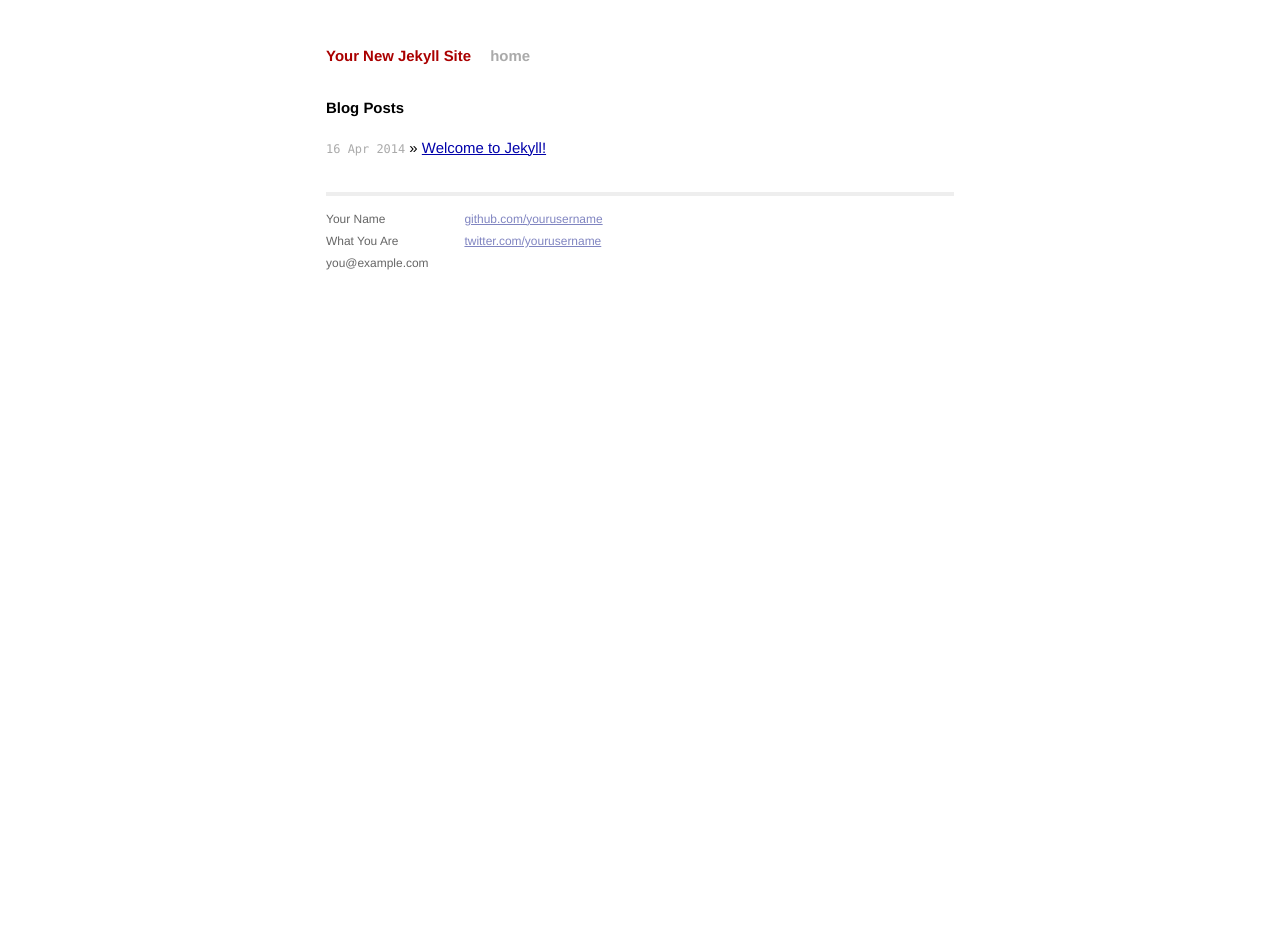
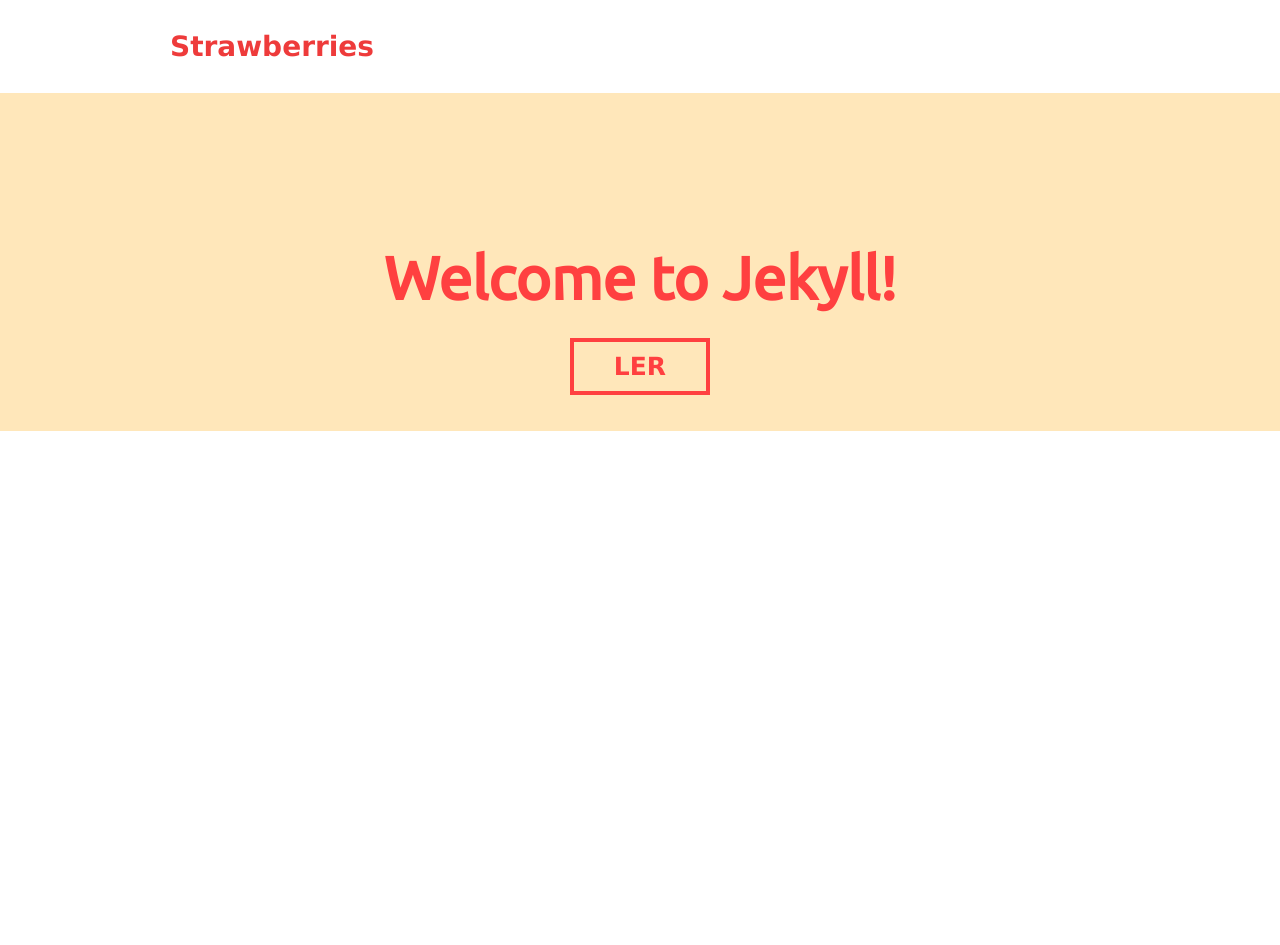
Before and after one commit to FlaviaFortes/strawberries, a Jekyll site: the page built from index.html, in a window 1280 px wide. Built offline with Jekyll 4.4.1, drawn with Linux system fonts in a browser that asks for light colours; Markdown is read by kramdown in place of the engine named in the settings; after the commit the page ends 900 px from its top, so only the background shows below that.

Commit message:
Add some style

```diff
--- a/_layouts/default.html
+++ b/_layouts/default.html
@@ -1,44 +1,28 @@
 <!DOCTYPE html>
-<html>
+<html lang="pt-br">
   <head>
     <meta charset="utf-8">
-        <meta http-equiv="X-UA-Compatible" content="IE=edge,chrome=1">
-        <title>{{ page.title }}</title>
-        <meta name="viewport" content="width=device-width">
-
-        <!-- syntax highlighting CSS -->
-        <link rel="stylesheet" href="/css/syntax.css">
-
-        <!-- Custom CSS -->
-        <link rel="stylesheet" href="/css/main.css">
+    <meta http-equiv="Content-Type" content="text/html; charset=utf-8" />
+    <title>{{ page.title }} | Morangos :) (@flafortes)</title>
+    <meta name="author" content="Mauro George" />
+    <meta name="description" content="{{ page.meta_description }}" />
+    <meta name="keywords" content="{{ page.meta_keywords }}" />
+    <meta content='width=device-width, initial-scale=1, maximum-scale=1, user-scalable=no' name='viewport'>
+    <link href='http://fonts.googleapis.com/css?family=Ubuntu' rel='stylesheet' type='text/css'>
+    <link rel="stylesheet" href="/css/syntax.css" type="text/css" />
+    <link rel="stylesheet" href="/css/main.css" type="text/css" />
 
   </head>
   <body>
-
-        <div class="site">
-          <div class="header">
-            <h1 class="title"><a href="/">{{ site.name }}</a></h1>
-            <a class="extra" href="/">home</a>
+    <div id="header-holder">
+      <header id="header" class="wrapper">
+        <h1><a href="/" title="Strawberries' Blog">Strawberries</a></h1>
+      </header>
     </div>
-
     {{ content }}
-
-          <div class="footer">
-            <div class="contact">
-              <p>
-                Your Name<br />
-                What You Are<br />
-                you@example.com
-              </p>
+    <div id="footer-holder">
+      <footer id="footer" class="wrapper">
+      </footer>
     </div>
-            <div class="contact">
-              <p>
-                <a href="https://github.com/yourusername">github.com/yourusername</a><br />
-                <a href="https://twitter.com/yourusername">twitter.com/yourusername</a><br />
-              </p>
-            </div>
-          </div>
-        </div>
-
   </body>
 </html>
--- a/css/main.css
+++ b/css/main.css
@@ -1,160 +1,312 @@
-/*****************************************************************************/
-/*
-/* Common
-/*
-/*****************************************************************************/
+/* =Reset
+ * -------------------------------------------------------------- */
 
-/* Global Reset */
 * {
   margin: 0;
   padding: 0;
 }
 
-html, body { height: 100%; }
+/* =Global
+ * -------------------------------------------------------------- */
+
+html {
+  font-size: 62.5%;
+}
 
 body {
-  background-color: #FFF;
-  font: 13.34px Helvetica, Arial, sans-serif;
-  font-size: small;
+  font: 1.4rem Verdana, Arial, Helvetica, sans-serif;
+  color: #555;
+}
+
+img {
+  border: none;
+}
+
+a {
+  color: #55198B;
+  text-decoration: none;
+}
+
+a:hover {
+  text-decoration: underline;
+}
+
+/** reset tags HTML5. */
+article, aside, dialog, figure, footer, header,
+hgroup, menu, nav, section, menu {
+  display:block;
+}
+
+/* =Wrapper
+ * -------------------------------------------------------------- */
+
+.wrapper {
+  width:940px;
+  margin: 0 auto;
+  padding: 0 10px;
+}
+
+/* =Header
+ * -------------------------------------------------------------- */
+
+#header-holder {
+  padding: 30px 0;
+}
+
+#header {
+  overflow: hidden;
+}
+
+#header h1 a {
+  color: #EE3B3B;
+  font-size: 2.8rem;
+  float: left;
+}
+
+#header h1 a:hover {
+  text-decoration: none;
+}
+
+#header nav {
+  float: right;
+  font-size: 1.4em;
+}
+
+#header nav a {
+  color: #555;
+  margin-left: 20px;
+}
+
+/* =Container
+ * -------------------------------------------------------------- */
+
+#container {}
+
+/* =Footer
+ * -------------------------------------------------------------- */
+
+#footer-holder {
+/*  background: #FFDAB9;*/
+  padding: 20px 0;
+  text-align: center;
+  color: #fff;
+}
+
+#footer-holder a {
+  color: #fff;
+}
+
+/* =Home
+ * -------------------------------------------------------------- */
+
+#home-last-post-holder,
+#post-title-holder {
+  background: #FFE7BA;
+  margin-bottom: 30px;
+}
+
+#home-last-post,
+#post-title {
+  padding: 150px 0 50px;
   text-align: center;
 }
 
-h1, h2, h3, h4, h5, h6 {
-  font-size: 100%; }
-
-h1 { margin-bottom: 1em; }
-p { margin: 1em 0; }
-
-a         { color: #00a; }
-a:hover   { color: #000; }
-a:visited { color: #a0a; }
-
-/*****************************************************************************/
-/*
-/* Home
-/*
-/*****************************************************************************/
-.posts {
-  list-style-type: none;
-  margin-bottom: 2em;
+#home-last-post h1,
+#post-title h1 {
+  margin-bottom: 40px;
 }
 
-.posts li {
-  line-height: 1.75em;
+#home-last-post h1 a,
+#post-title h1 a {
+  color: #FF4040;
+  font-size: 6.0rem;
+  text-decoration: none;
+  font-family: 'Ubuntu', sans-serif;
 }
 
-.posts span {
-  color: #aaa;
-  font-family: Monaco, "Courier New", monospace;
-  font-size: 80%;
+a#home-last-post-read {
+  border: 4px solid #FF4040;
+  padding: 10px 40px;
+  color: #FF4040;
+  font-size: 2.5rem;
+  text-transform: uppercase;
+  font-weight:900;
 }
 
-/*****************************************************************************/
-/*
-/* Site
-/*
-/*****************************************************************************/
+#home-posts {}
 
-.site {
-  font-size: 115%;
-  text-align: justify;
-  width: 42em;
-  margin: 3em auto 2em;
-  line-height: 1.5em;
+#home-posts article {
+  border-bottom: 1px solid #5295CF;
+  overflow: hidden;
+  margin-bottom: 25px;
+  padding-bottom: 35px;
 }
 
-.header a {
-  font-weight: bold;
+#home-posts article a {
   text-decoration: none;
 }
 
-.title {
-  display: inline-block;
-  margin-bottom: 2em;
+#home-posts .home-post-date {
+  background: #5295CF;
+  float: left;
+  width: 120px;
+  margin-right: 30px;
+  padding: 10px;
+  text-align: center;
+  color: #fff;
 }
 
-.title a {
-  color: #a00;
+#home-posts h1 {
+  font-weight: normal;
+  font-size: 2.5rem;
+  float: left;
+  width: 765px;
 }
 
-.title a:hover {
-  color: #000;
+/* =Post
+ * -------------------------------------------------------------- */
+
+#post-title h1 {
+  margin-bottom: 0;
 }
 
-.header a.extra {
-  color: #aaa;
-  margin-left: 1em;
+#post {
+  margin-bottom: 40px;
 }
 
-.header a.extra:hover {
-  color: #000;
+#post p {
+  font-size: 1.8rem;
+  line-height: 2;
+  margin-bottom: 20px;
 }
 
-.meta {
-  color: #aaa;
+#post h2, #post h3 {
+  font-size: 2.2rem;
+  margin: 30px 0 5px;
 }
 
-.footer {
-  font-size: 80%;
-  color: #666;
-  border-top: 4px solid #eee;
-  margin-top: 2em;
-  overflow: hidden;
+#post h3 {
+  font-size: 2.0rem;
 }
 
-.footer .contact {
-  float: left;
-  margin-right: 3em;
+
+#post pre {
+  background-color: #F5F5F5;
+  border: 1px solid rgba(0, 0, 0, 0.15);
+  border-radius: 3px 3px 3px 3px;
+  display: block;
+  font-size: 1.5rem;
+  line-height: 18px;
+  margin: 20px 0;
+  padding: 8.5px;
+  white-space: pre-wrap;
+  word-wrap: break-word;
 }
 
-.footer .contact a {
-  color: #8085C1;
+#post code {
+  background-color: #F5F5F5;
+  border: 1px solid rgba(0, 0, 0, 0.15);
+  border-radius: 3px 3px 3px 3px;
+  padding: 3px;
 }
 
-.footer .rss {
-  margin-top: 1.1em;
-  margin-right: -.2em;
-  float: right;
-}
-
-.footer .rss img {
+#post pre code {
+  background: none;
   border: 0;
 }
 
-/*****************************************************************************/
-/*
-/* Posts
-/*
-/*****************************************************************************/
-
-/* standard */
-.post pre {
-  border: 1px solid #ddd;
-  background-color: #eef;
-  padding: 0 .4em;
+blockquote {
+  border-left: 5px solid #EEEEEE;
+  margin-bottom: 20px;
+  padding-left: 15px;
+  font-size: 1.8rem;
 }
 
-.post ul, .post ol {
-  margin-left: 1.35em;
+#post ul,
+#post ol {
+  font-size: 1.8rem;
+  margin: 20px 0 20px 40px;
 }
 
-.post code {
-  border: 1px solid #ddd;
-  background-color: #eef;
-  padding: 0 .2em;
+#post li {
+  margin-bottom: 10px;
 }
 
-.post pre code {
-  border: none;
+#comments {}
+
+#comments h2 {
+  font-size: 2.2rem;
+  margin-bottom: 2rem;
 }
 
-/* terminal */
-.post pre.terminal {
-  border: 1px solid #000;
-  background-color: #333;
-  color: #FFF;
+/* =Responsive
+ * -------------------------------------------------------------- */
+
+@media only screen and (max-width: 599px) {
+
+  #home-last-post,
+  #post-title {
+    padding: 75px 0 25px;
+    text-align: center;
+  }
+
+  #home-last-post h1 a,
+  #post-title h1 a {
+    font-size: 3rem;
+  }
+
+  a#home-last-post-read {
+    border: 3px solid #fff;
+    padding: 5px 20px;
+    font-size: 1.5rem;
+  }
+
+  #home-posts .home-post-date {
+    float: none;
+    width: 80px;
+    padding: 10px;
+  }
+
+  #home-posts h1 {
+    font-size: 2rem;
+  }
 }
 
-.post pre.terminal code {
-  background-color: #333;
+@media only screen and (max-width: 767px) {
+
+   #header h1 {
+     margin-bottom: 10px;
+   }
+
+   #header h1 a {
+     float: none;
+   }
+
+   #header nav {
+     float: none;
+   }
+
+   #header nav a {
+     margin: 0 10px 0 0;
+   }
+ }
+
+@media only screen and (max-width: 767px) and (orientation: portrait), only screen and (max-width:960px) {
+
+  .wrapper {
+    width:90%;
+    margin: 0 auto;
+  }
+
+  #home-posts .home-post-date {
+    float: none;
+  }
+
+  #home-posts h1 {
+    float: none;
+    width: 100%;
+  }
+
 }
+
+Status API Training Shop Blog About © 2014 GitHub, Inc. Terms Privacy Security Contact
--- a/index.html
+++ b/index.html
@@ -1,13 +1,25 @@
 ---
 layout: default
-title: Your New Jekyll Site
+title: Página inicial
+meta_description: Strawberries é o blog da @flafortes desenvolvimento web, Ruby, Rails, Git, Agile e muito mais!
+meta_keywords: strawberries, flafortes, flavia, fortes, web, ruby, rails, git, agile, programação
 ---
 
-<div id="home">
-  <h1>Blog Posts</h1>
-  <ul class="posts">
-    {% for post in site.posts %}
-      <li><span>{{ post.date | date_to_string }}</span> &raquo; <a href="{{ post.url }}">{{ post.title }}</a></li>
-    {% endfor %}
-  </ul>
+{% assign first_post = site.posts.first %}
+
+<div id="home-last-post-holder">
+  <article id="home-last-post" class="wrapper">
+    <h1><a href="{{ first_post.url }}" title="Post {{ first_post.title }}">{{ first_post.title }}</a></h1>
+    <p><a id="home-last-post-read" href="{{ first_post.url }}" title="Continue lendo o post {{ first_post.title }}">Ler</a></p>
+  </article>
 </div>
+<section id="home-posts" class="wrapper">
+  {% for post in site.posts offset:1 %}
+    <article>
+      <div class="home-post-date">
+        {{ post.date | date: '%d/%m/%Y' }}
+      </div>
+      <h1><a href="{{ post.url }}" title="Post {{ post.title }}">{{ post.title }}</a> </h1>
+    </article>
+  {% endfor %}
+</section>
```
Lines whose indentation alone changed are shown as unchanged.
